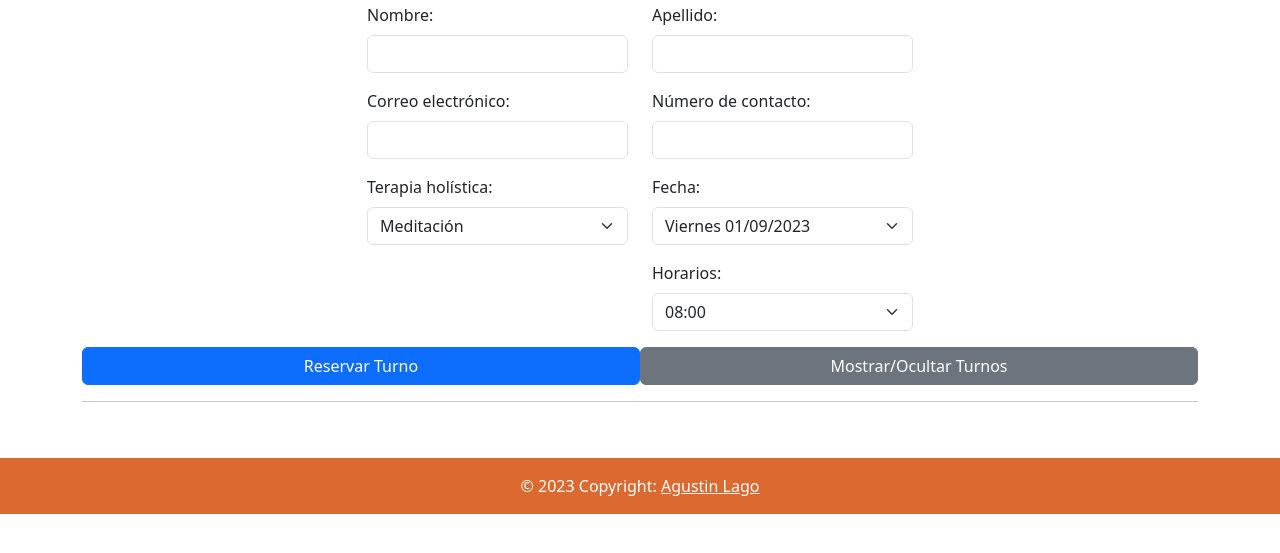
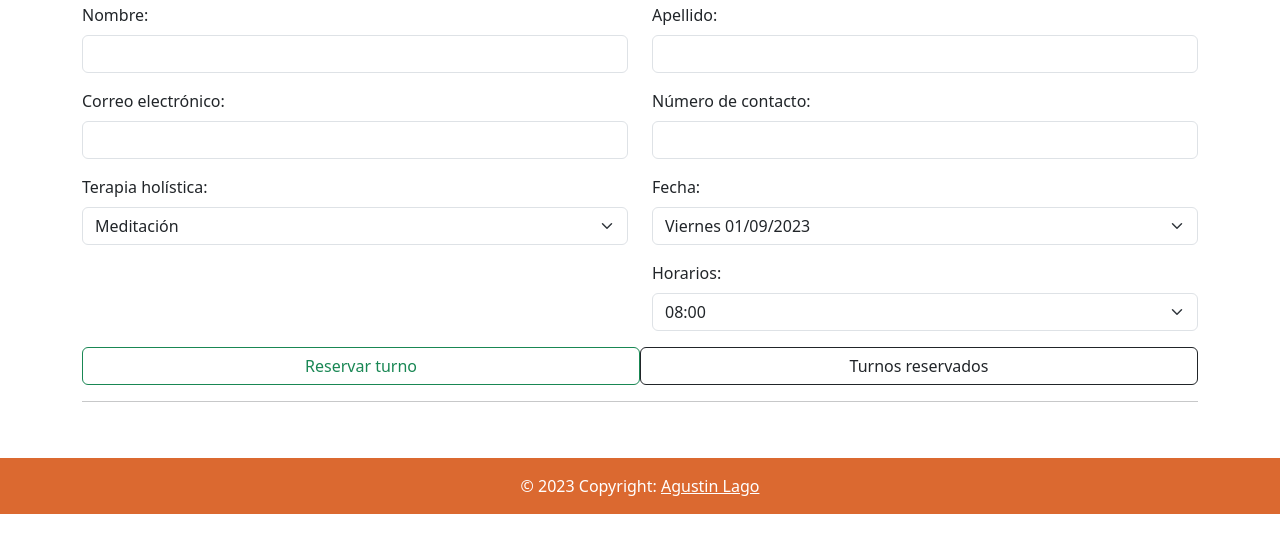
Before and after one commit to Agustin09812/Final-LagoAgustin, a plain HTML site: page index.html in a window 1280 px wide. Shown: the part 101-654 px from the top of the page. Drawn offline with nearby package versions, Linux system fonts and the light colour scheme; some packages are replaced by stand-ins of ours; a script that the page names is missing.

Commit message:
Fixes and improvements

```diff
--- a/index.html
+++ b/index.html
@@ -12,9 +12,9 @@
 <main>
     <div class="container mt-5">
         <h1>Reserva de Turnos</h1>
-        <form id="reservaForm">
+        <form id="reservaForm" class="formcontainer">
             <div class="row justify-content-center">
-                <div class="col-md-3">
+                <div class="col-md-6">
                     <div class="mb-3">
                         <label for="nombre" class="form-label">Nombre:</label>
                         <input type="text" class="form-control" id="nombre" required>
@@ -30,7 +30,7 @@
                         </select>
                     </div>
                 </div>
-                <div class="col-md-3">
+                <div class="col-md-6">
                     <div class="mb-3">
                         <label for="apellido" class="form-label">Apellido:</label>
                         <input type="text" class="form-control" id="apellido" required>
@@ -53,12 +53,13 @@
                     </div>
                 </div>
             </div>
-            <div class="d-flex justify-content-evenly">
-                <button type="submit" class="btn btn-primary">Reservar Turno</button>
+            <div class="btncontainer d-flex justify-content-evenly">
+                <button type="submit" class="btn btn-outline-success">Reservar turno</button>
                 <div id="mensajeReservaExitosa" class="mt-3 alert alert-success" style="display: none;"></div>
-                <button id="toggleListaButton" class="btn btn-secondary">Mostrar/Ocultar Turnos</button>
+                <button id="toggleListaButton" class="btn btn-outline-dark">Turnos reservados</button>
             </div>
             <hr>
+        </form>
         <br>
         <div id="listaTurnos" class="listaturnosok mt-3"></div>
     </div>
```
